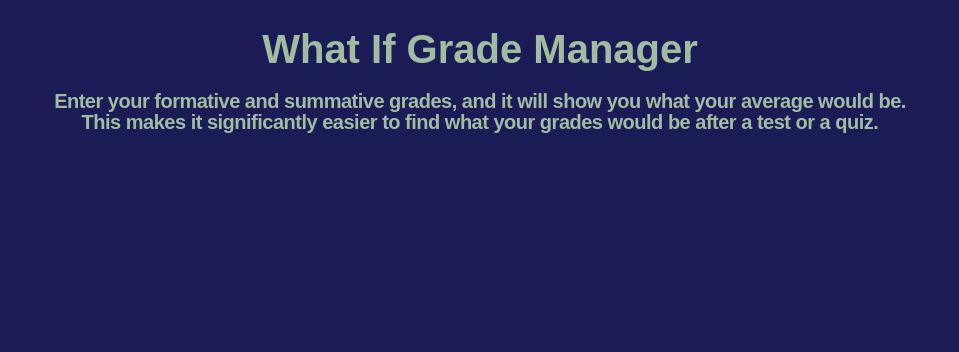
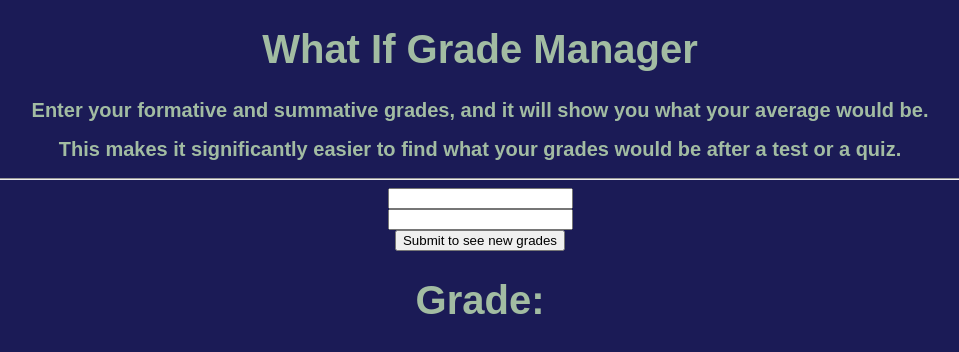
Before and after one commit to adamkhan47/whatif-gui, a plain HTML site: page index.html in a window 1280 px wide. Shown: the whole page, without its empty margins (160-1119 px from the left). Drawn offline with Linux system fonts and the light colour scheme.

Commit message:
Pretty much finished, now for polishing

```diff
--- a/index.html
+++ b/index.html
@@ -3,6 +3,7 @@
 <head>
     <meta charset="UTF-8" />
     <meta name="viewport" content="width=device-width, initial-scale=1.0"> <!-- You need this for mobile scaling ig-->
+    <link rel="icon" href="favicon.ico" type="image/x-icon">
     <link rel="stylesheet" href="styles.css">
     <title>What If Grade Manager</title>
 </head>
@@ -10,8 +11,13 @@
     <h1>What If Grade Manager</h1>
     <h2>Enter your formative and summative grades, and it will show you what your average would be.</h2>
     <h2>This makes it significantly easier to find what your grades would be after a test or a quiz.</h2>
-
-
+    <hr>
+    <div class="gradeInput">
+        <input type="text" id="fGrades" name="formativeGrades"> <br>
+        <input type="text" id="sGrades" name="summativeGrades"> <br>
+        <button onclick="myFunction()">Submit to see new grades</button>
+        <h1 id="grade">Grade: </h1>
+    </div>
 
     <script src="script.js"></script>
 
--- a/script.js
+++ b/script.js
@@ -0,0 +1,20 @@
+function myFunction() {
+    const formGrades = document.getElementById("fGrades").value;
+    const summativeGrades = document.getElementById("sGrades").value;
+    const formGradesArray = formGrades.split(",");
+    const sumGradesArray = summativeGrades.split(",");
+    const numFormGradesArray = formGradesArray.map(Number);
+    const numSumGradesArray = sumGradesArray.map(Number);
+    const formGradeCount = numFormGradesArray.length;
+    const sumGradeCount = numSumGradesArray.length;
+    let formGradeAddedUp = 0;
+    let sumGradeAddedUp = 0;
+    for (let i = 0; i<numFormGradesArray.length; i++) {
+        formGradeAddedUp += numFormGradesArray[i];
+    }
+    for (let i = 0; i<numSumGradesArray.length; i++) {
+        sumGradeAddedUp += numSumGradesArray[i];
+    }
+    const result = ((formGradeAddedUp / formGradeCount) * 0.3)+((sumGradeAddedUp / sumGradeCount) * 0.7);
+    document.getElementById("grade").innerHTML = result;
+}
--- a/styles.css
+++ b/styles.css
@@ -9,9 +9,10 @@ h2 {
     font-size: 1.25rem;
     font-family: Arial, Helvetica, sans-serif;
     text-align: center;
-    letter-spacing: -0.031rem;
-    line-height: 0.3125rem;
 }
 body {
     background-color: rgb(27, 27, 86);
 }
+.gradeInput {
+    text-align: center;
+}
```
Also changed, not shown: favicon.ico (added).
